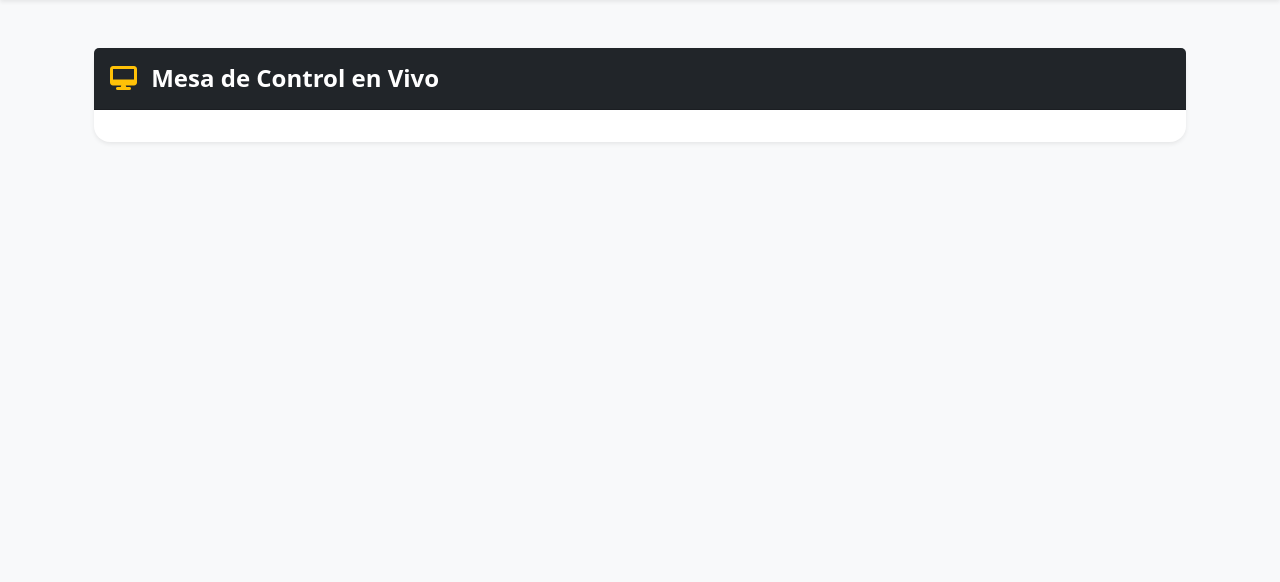
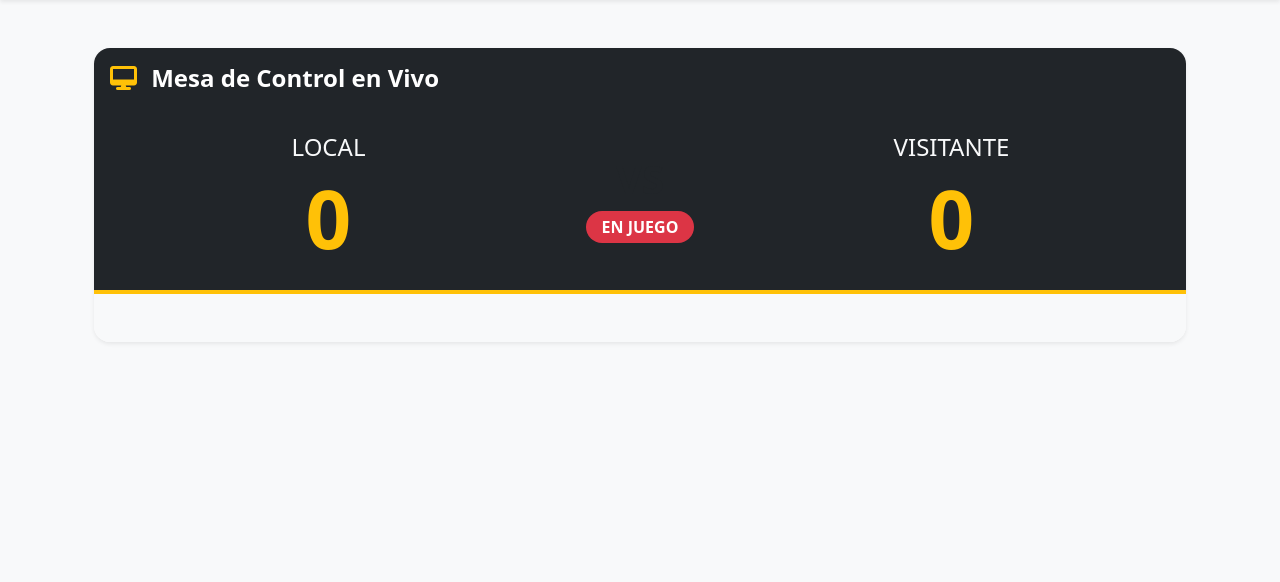
Before and after one commit to alejandro-galo/proyecto-software, a PHP site: page /modules/partidos/acta.php in a window 1280 px wide. Shown: the part 62-644 px from the top of the page. Run offline with PHP 8.4, Linux system fonts and the light colour scheme; data that the repository does not hold is empty; some libraries are stand-ins or nearby versions.

Commit message:
Implementacion de marcador

```diff
--- a/modules/partidos/acta.php
+++ b/modules/partidos/acta.php
@@ -6,7 +6,7 @@ require_once '../../includes/header.php';
 // Obtener el ID del partido de la URL
 $id_partido = $_GET['id'] ?? 0;
 
-// Consulta para obtener los jugadores del partido (puedes ajustar esto según tu estructura exacta de id_equipo_local y visitante)
+// Consulta para obtener los jugadores del partido
 $query_jugadores = "
     SELECT ejp.id_jugador, j.nombre_completo, j.dorsal, e.id_equipo, e.nombre AS nombre_equipo
     FROM estadisticas_jugador_partido ejp
@@ -26,31 +26,62 @@ while ($row = $resultado->fetch_assoc()) {
 }
 ?>
 
-<div class="container-fluid mt-4">
-    <div class="card shadow-sm border-0 rounded-4">
-        <div class="card-header bg-dark text-white py-3">
+<div class="container-fluid mt-4 mb-5">
+    <div class="card shadow-sm border-0 rounded-4 overflow-hidden">
+
+        <div class="card-header bg-dark text-white py-3 border-0">
             <h4 class="mb-0 fw-bold"><i class="fas fa-desktop text-warning me-2"></i> Mesa de Control en Vivo</h4>
         </div>
-        <div class="card-body">
-            <div class="row">
+
+        <div class="bg-dark text-white p-4 border-bottom border-warning border-4">
+            <div class="row align-items-center text-center">
+                <?php
+                // Extraemos los nombres y IDs de los dos equipos para el marcador
+                $nombres_equipos = array_keys($jugadores);
+                $equipo1 = $nombres_equipos[0] ?? 'Local';
+                $equipo2 = $nombres_equipos[1] ?? 'Visitante';
+
+                // Necesitamos los IDs para que JavaScript sepa qué número actualizar
+                $id_eq1 = $jugadores[$equipo1][0]['id_equipo'] ?? 1;
+                $id_eq2 = $jugadores[$equipo2][0]['id_equipo'] ?? 2;
+                ?>
+
+                <div class="col-5">
+                    <h3 class="text-uppercase text-light mb-2 fw-light fs-4"><?php echo htmlspecialchars($equipo1); ?></h3>
+                    <div class="display-1 fw-bold text-warning" id="score-<?php echo $id_eq1; ?>">0</div>
+                </div>
+
+                <div class="col-2">
+                    <div class="display-6 fw-bold text-muted">VS</div>
+                    <div class="badge bg-danger mt-2 px-3 py-2 fs-6 rounded-pill">EN JUEGO</div>
+                </div>
+
+                <div class="col-5">
+                    <h3 class="text-uppercase text-light mb-2 fw-light fs-4"><?php echo htmlspecialchars($equipo2); ?></h3>
+                    <div class="display-1 fw-bold text-warning" id="score-<?php echo $id_eq2; ?>">0</div>
+                </div>
+            </div>
+        </div>
+        <div class="card-body bg-light">
+            <div class="row mt-3">
                 <?php foreach ($jugadores as $equipo => $roster): ?>
                 <div class="col-md-6 mb-4">
-                    <h5 class="bg-light p-3 rounded text-center fw-bold text-uppercase border-bottom border-warning border-3">
+                    <h5 class="bg-white shadow-sm p-3 rounded text-center fw-bold text-uppercase border-start border-warning border-5 mb-3">
                         <?php echo htmlspecialchars($equipo); ?>
                     </h5>
 
-                    <div class="table-responsive">
-                        <table class="table table-hover align-middle">
+                    <div class="table-responsive bg-white rounded shadow-sm">
+                        <table class="table table-hover align-middle mb-0">
                             <tbody>
                                 <?php foreach ($roster as $jugador): ?>
                                 <tr>
-                                    <td class="fw-bold text-muted" style="width: 5%;">#<?php echo $jugador['dorsal']; ?></td>
+                                    <td class="fw-bold text-muted ps-3" style="width: 10%;">#<?php echo $jugador['dorsal']; ?></td>
                                     <td class="fw-semibold text-dark"><?php echo htmlspecialchars($jugador['nombre_completo']); ?></td>
-                                    <td class="text-end">
-                                        <button onclick="registrarAccion(<?php echo $id_partido; ?>, <?php echo $jugador['id_jugador']; ?>, <?php echo $jugador['id_equipo']; ?>, 'tiro_libre')" class="btn btn-sm btn-outline-secondary fw-bold">+1</button>
-                                        <button onclick="registrarAccion(<?php echo $id_partido; ?>, <?php echo $jugador['id_jugador']; ?>, <?php echo $jugador['id_equipo']; ?>, 'doble')" class="btn btn-sm btn-outline-success fw-bold">+2</button>
-                                        <button onclick="registrarAccion(<?php echo $id_partido; ?>, <?php echo $jugador['id_jugador']; ?>, <?php echo $jugador['id_equipo']; ?>, 'triple')" class="btn btn-sm btn-outline-primary fw-bold">+3</button>
-                                        <button onclick="registrarAccion(<?php echo $id_partido; ?>, <?php echo $jugador['id_jugador']; ?>, <?php echo $jugador['id_equipo']; ?>, 'falta')" class="btn btn-sm btn-danger fw-bold"><i class="fas fa-hand-paper"></i> F</button>
+                                    <td class="text-end pe-3">
+                                        <button onclick="registrarAccion(<?php echo $id_partido; ?>, <?php echo $jugador['id_jugador']; ?>, <?php echo $jugador['id_equipo']; ?>, 'tiro_libre')" class="btn btn-sm btn-outline-secondary fw-bold shadow-sm rounded-pill px-3">+1</button>
+                                        <button onclick="registrarAccion(<?php echo $id_partido; ?>, <?php echo $jugador['id_jugador']; ?>, <?php echo $jugador['id_equipo']; ?>, 'doble')" class="btn btn-sm btn-outline-success fw-bold shadow-sm rounded-pill px-3 mx-1">+2</button>
+                                        <button onclick="registrarAccion(<?php echo $id_partido; ?>, <?php echo $jugador['id_jugador']; ?>, <?php echo $jugador['id_equipo']; ?>, 'triple')" class="btn btn-sm btn-outline-primary fw-bold shadow-sm rounded-pill px-3">+3</button>
+                                        <button onclick="registrarAccion(<?php echo $id_partido; ?>, <?php echo $jugador['id_jugador']; ?>, <?php echo $jugador['id_equipo']; ?>, 'falta')" class="btn btn-sm btn-danger fw-bold shadow-sm rounded-pill px-3 ms-2"><i class="fas fa-hand-paper"></i> F</button>
                                     </td>
                                 </tr>
                                 <?php endforeach; ?>
@@ -66,12 +97,17 @@ while ($row = $resultado->fetch_assoc()) {
 
 <script>
 function registrarAccion(id_partido, id_jugador, id_equipo, accion) {
-    // Usamos formData para emular un envío de formulario
     let formData = new FormData();
     formData.append('id_partido', id_partido);
     formData.append('id_jugador', id_jugador);
     formData.append('id_equipo', id_equipo);
     formData.append('accion', accion);
+
+    // Determinar cuántos puntos sumar visualmente
+    let puntosASumar = 0;
+    if (accion === 'tiro_libre') puntosASumar = 1;
+    if (accion === 'doble') puntosASumar = 2;
+    if (accion === 'triple') puntosASumar = 3;
 
     fetch('guardar_estadistica.php', {
         method: 'POST',
@@ -80,7 +116,19 @@ function registrarAccion(id_partido, id_jugador, id_equipo, accion) {
     .then(response => response.json())
     .then(data => {
         if(data.status === 'success') {
-            // Un pequeño efecto visual (Opcional, usando toast de SweetAlert)
+
+            // Actualizar el marcador gigante si fue una anotación
+            if (puntosASumar > 0) {
+                let scoreElement = document.getElementById('score-' + id_equipo);
+                let currentScore = parseInt(scoreElement.innerText);
+                scoreElement.innerText = currentScore + puntosASumar;
+
+                // Efecto de parpadeo para que se note el cambio visualmente
+                scoreElement.style.color = '#ffffff';
+                setTimeout(() => { scoreElement.style.color = '#ffc107'; }, 300);
+            }
+
+            // Notificación flotante de confirmación (SweetAlert)
             const Toast = Swal.mixin({
                 toast: true,
                 position: 'top-end',
@@ -88,9 +136,13 @@ function registrarAccion(id_partido, id_jugador, id_equipo, accion) {
                 timer: 1000,
                 timerProgressBar: true
             });
+
+            let mensaje = accion === 'falta' ? 'Falta registrada' : '¡Puntos anotados!';
+            let icono = accion === 'falta' ? 'warning' : 'success';
+
             Toast.fire({
-                icon: 'success',
-                title: 'Registrado'
+                icon: icono,
+                title: mensaje
             });
         }
     })
```
